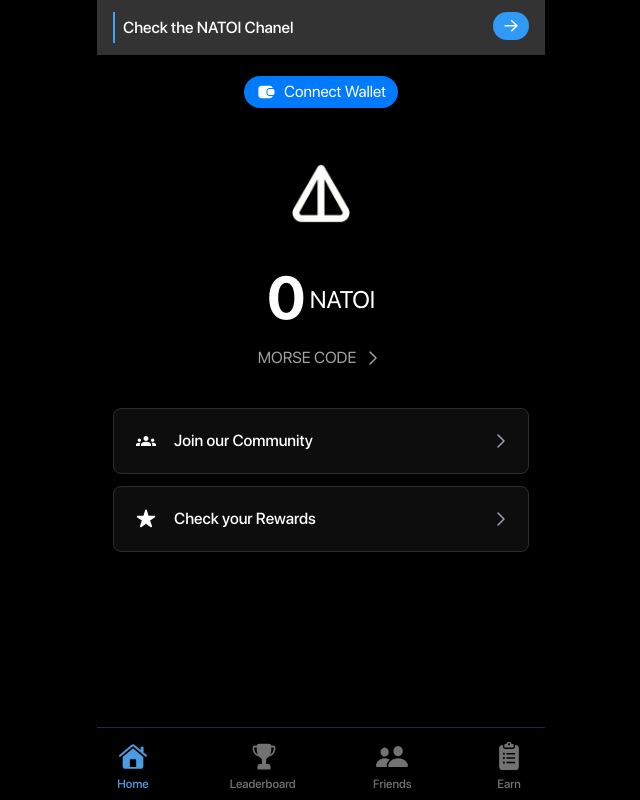
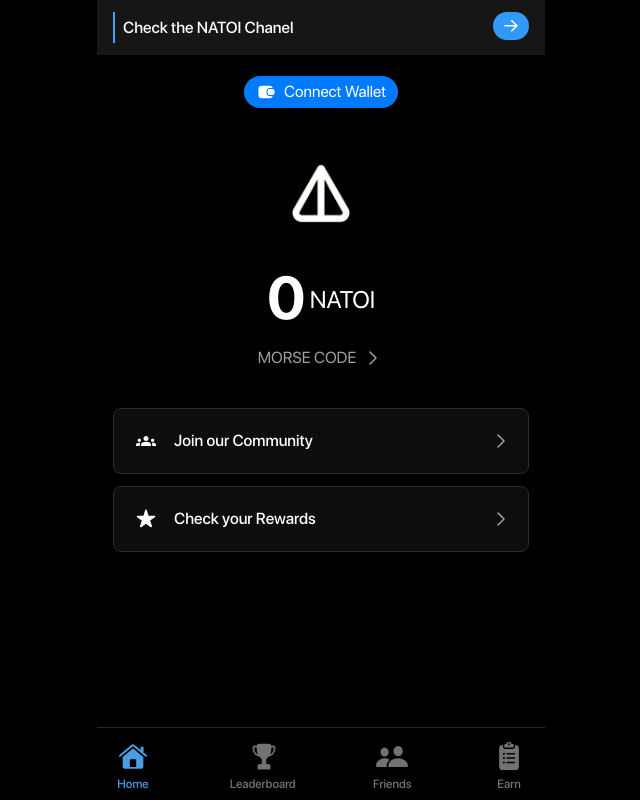
Before and after one commit to DarkPxTG/Public-Project, a Next.js app: page / in a window 1280 px wide. Shown: the whole page, without its empty margins (319-959 px from the left). Built offline with nearby package versions, Linux system fonts and the light colour scheme; no server answers.

Commit message:
ChekFootprint.tsx

```diff
--- a/components/CheckFootprint.tsx
+++ b/components/CheckFootprint.tsx
@@ -5,7 +5,7 @@ import ArrowBigRight from "@/icons/ArrowBigRight"
 const CheckFootprint = () => {
     return (
         <div className="flex justify-center w-full">
-            <div className="fixed top-0 w-full max-w-md px-4 py-3 bg-[#333333] cursor-pointer z-20">
+            <div className="fixed top-0 w-full max-w-md px-4 py-3 bg-[#161616] cursor-pointer z-20">
                 <div className="flex justify-between items-center pl-2 border-l-[2px] border-[#39a3ff]">
                     <div className="text-base text-white font-medium">Check the NATOI Chanel</div>
                     {/* لینک دادن به فلش آبی */}
```
